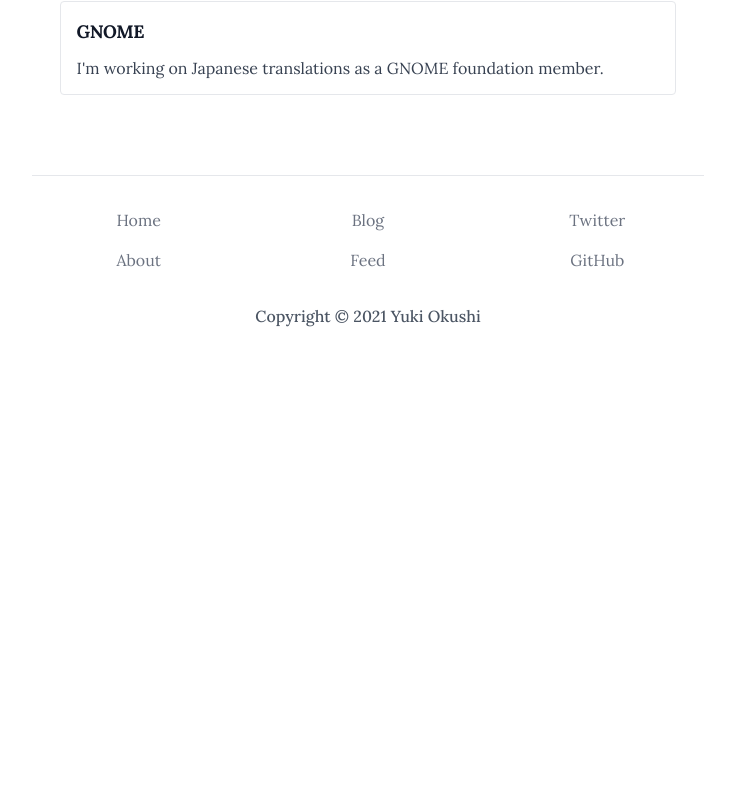
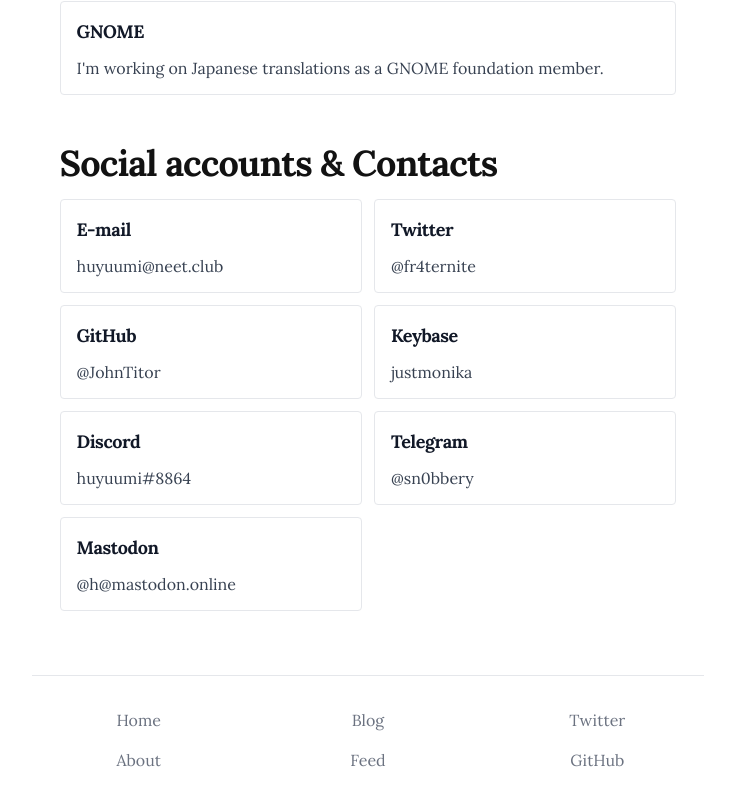
Before and after one commit to JohnTitor/2k36.org, a Next.js app: page / in a window 1280 px wide. Shown: the part 727-1532 px from the top of the page, without its empty margins (272-1007 px from the left). Before the commit the page ends 1087 px from the top, so only its background shows below. Built offline with nearby package versions, Linux system fonts and the light colour scheme; what @tailwindcss/typography would draw is missing.

Commit message:
Add "Social accounts & Contacts"

```diff
--- /dev/null
+++ b/components/AccountCard.js
@@ -0,0 +1,33 @@
+export default function AccountCard({ title, description, href }) {
+  return href === '' ? (
+    <div className="flex items-center border border-gray-200 hover:shadow dark:border-gray-800 rounded p-4">
+      <div>
+        <h4 className="text-lg font-bold mb-3 tracking-tight text-gray-900 dark:text-gray-100">
+          {title}
+        </h4>
+        <p className="leading-5 text-gray-700 dark:text-gray-300">
+          {description}
+        </p>
+      </div>
+    </div>
+  ) : (
+    <a
+      className="hover:shadow"
+      href={href}
+      aria-label={title}
+      target="_blank"
+      rel="noopener noreferrer"
+    >
+      <div className="flex items-center border border-gray-200 dark:border-gray-800 rounded p-4">
+        <div>
+          <h4 className="text-lg font-bold mb-3 tracking-tight text-gray-900 dark:text-gray-100">
+            {title}
+          </h4>
+          <p className="leading-5 text-gray-700 dark:text-gray-300">
+            {description}
+          </p>
+        </div>
+      </div>
+    </a>
+  );
+}
--- a/components/ProjectCard.js
+++ b/components/ProjectCard.js
@@ -1,4 +1,4 @@
-export default function ProjectCard({ title, description, href, icon }) {
+export default function ProjectCard({ title, description, href }) {
   return (
     <a
       className="mb-4 hover:shadow"
--- a/pages/index.js
+++ b/pages/index.js
@@ -1,5 +1,6 @@
 import Image from 'next/image';
 
+import AccountCard from '../components/AccountCard';
 import Container from '../components/Container';
 import ProjectCard from '../components/ProjectCard';
 
@@ -41,6 +42,46 @@
             href="https://www.gnome.org/"
           />
         </div>
+        <h3 className="font-bold text-2xl md:text-4xl tracking-tight mb-4 mt-8 text-black dark:text-white">
+          Social accounts &amp; Contacts
+        </h3>
+        <div className="grid grid-cols-2 w-full gap-3">
+          <AccountCard
+            title="E-mail"
+            description="huyuumi@neet.club"
+            href="mailto:huyuumi@neet.club"
+          />
+          <AccountCard
+            title="Twitter"
+            description="@fr4ternite"
+            href="https://twitter.com/fr4ternite"
+          />
+          <AccountCard
+            title="GitHub"
+            description="@JohnTitor"
+            href="https://github.com/JohnTitor"
+          />
+          <AccountCard
+            title="Keybase"
+            description="justmonika"
+            href="https://keybase.io/justmonika"
+          />
+          <AccountCard
+            title="Discord"
+            description="huyuumi#8864"
+            href=""
+          />
+          <AccountCard
+            title="Telegram"
+            description="@sn0bbery"
+            href="https://t.me/sn0bbery"
+          />
+          <AccountCard
+            title="Mastodon"
+            description="@h@mastodon.online"
+            href="https://mastodon.online/@h"
+          />
+        </div>
       </div>
     </Container>
   );
```
